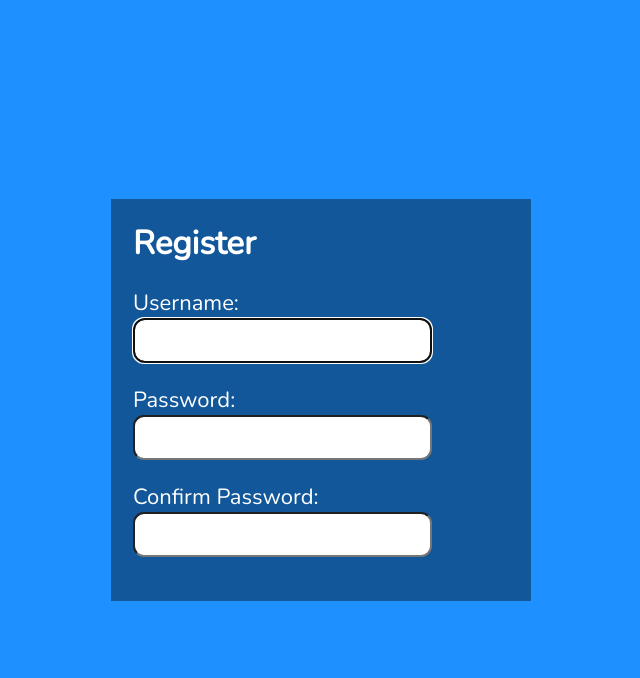
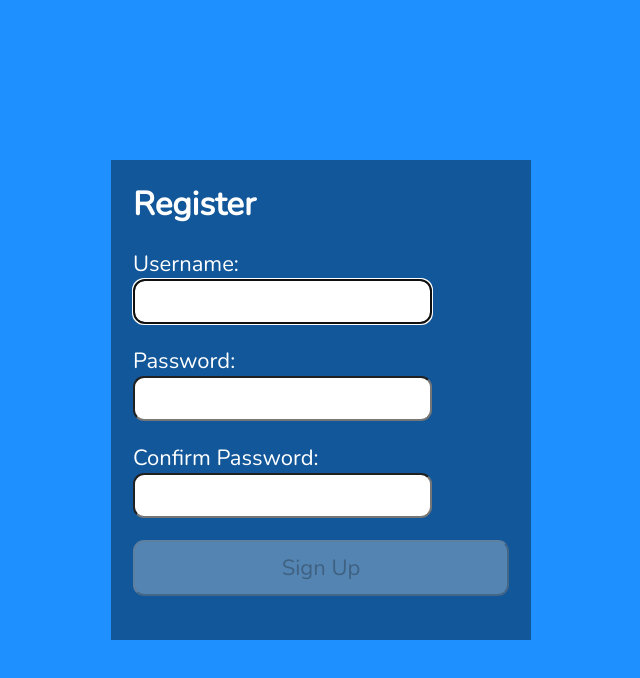
Before and after one commit to Remontz/ReactLogin, a React (Create React App) app: page / in a window 1280 px wide. Shown: the top 678 px of the page, without its empty margins (319-959 px from the left). Built offline with nearby package versions, Linux system fonts and the light colour scheme.

Commit message:
submit btn added to register form

```diff
--- a/src/Register.js
+++ b/src/Register.js
@@ -141,6 +141,8 @@
                     Must match the first password input field.
                 </p>
             </label>
+
+            <button disabled={!validName || !validPwd || !validMatch ? true : false}> Sign Up </button>
         </form>
     </section>
   )
```
